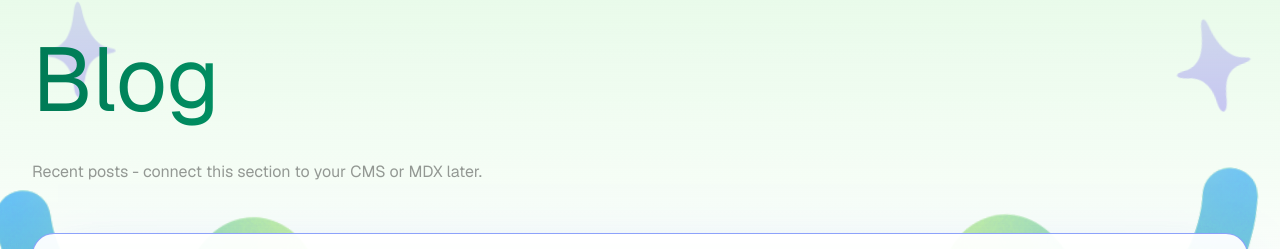
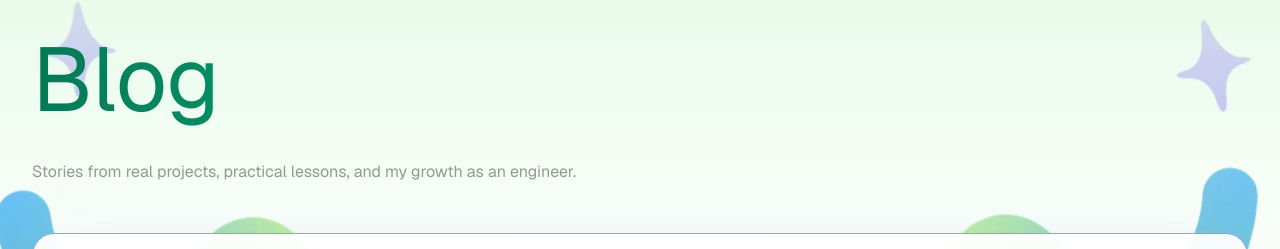
Before and after one commit to ssoyeonisgood/NextjsTypescriptPortfolio, a Next.js app: page / in a window 1280 px wide. Shown: the part 4678-4927 px from the top of the page. Built offline with nearby package versions, Linux system fonts and the light colour scheme.

Commit message:
feat: update BlogSection content to reflect personal stories and lessons learned as an engineer

```diff
--- a/app/components/portfolio/sections/BlogSection.tsx
+++ b/app/components/portfolio/sections/BlogSection.tsx
@@ -196,8 +196,8 @@ export function BlogSection() {
           <h2 className="bg-gradient-to-r from-emerald-700 via-emerald-500 to-teal-400 bg-clip-text text-transparent text-[90px]">
             Blog
           </h2>
-          <p className="mt-3 max-w-lg text-base leading-relaxed text-black/40">
-            Recent posts - connect this section to your CMS or MDX later.
+          <p className="mt-3 max-w-xl text-base leading-relaxed text-black/40">
+            Stories from real projects, practical lessons, and my growth as an engineer.
           </p>
         </div>
         <div className="relative mt-12">
```
